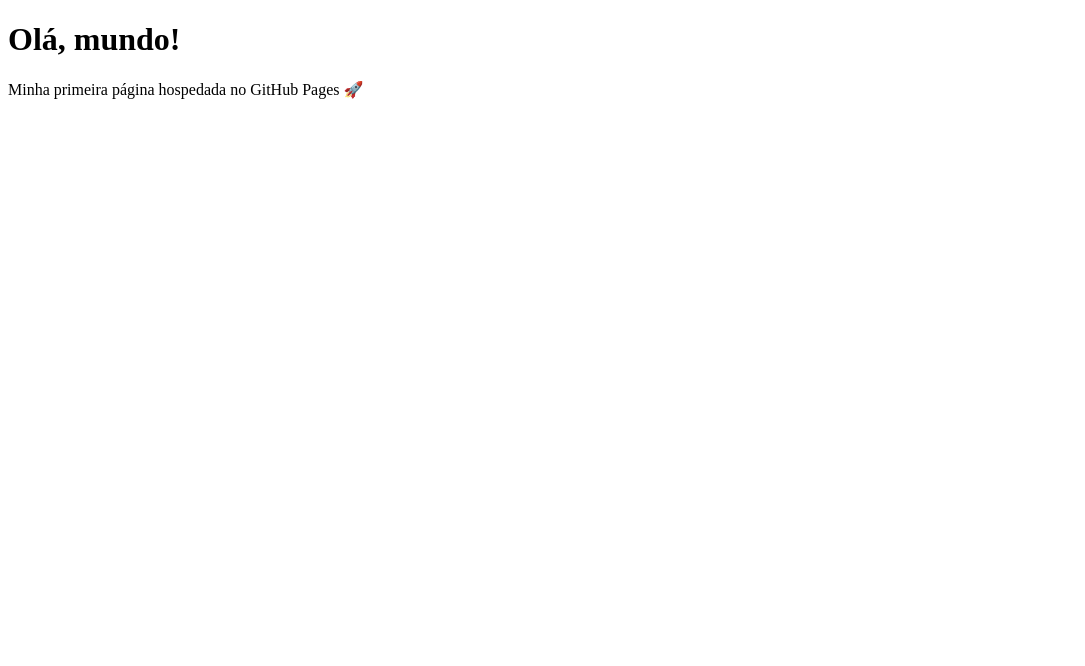
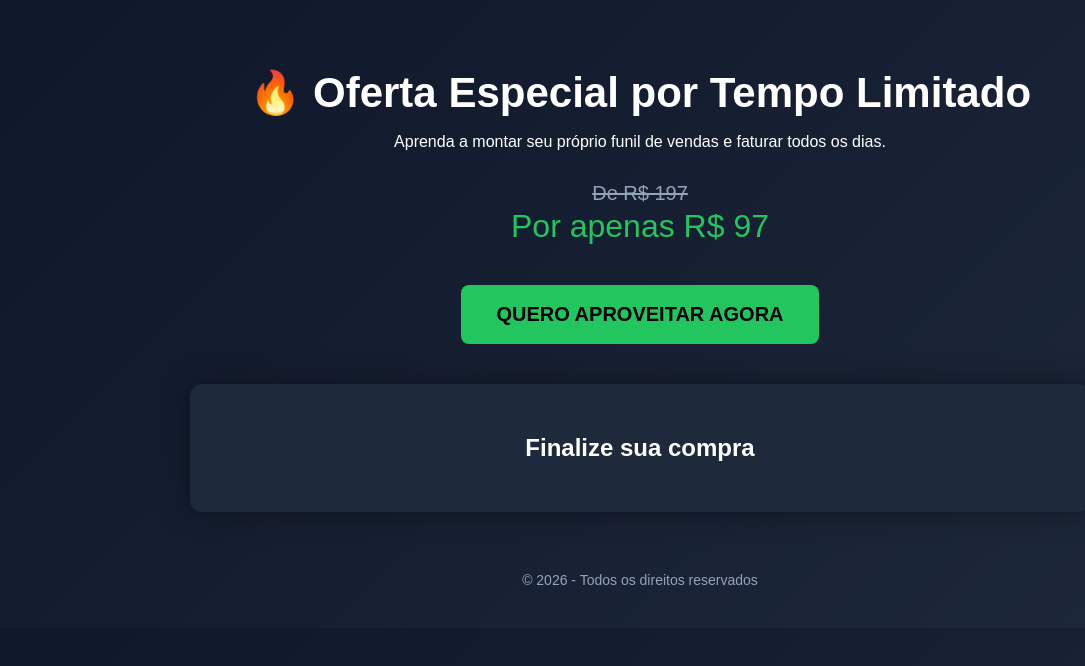
Before and after one commit to felipe-moreira133/octocat.github.io, a plain HTML site: page index.html in a window 1280 px wide. Shown: the whole page, without its empty margins (0-1085 px from the left). Drawn offline with Linux system fonts and the light colour scheme.

Commit message:
Update index.html

```diff
--- a/index.html
+++ b/index.html
@@ -1,11 +1,110 @@
 <!DOCTYPE html>
-<html>
+<html lang="pt-br">
 <head>
-    <title>Minha Primeira Página</title>
-    <meta charset="UTF-8">
+  <meta charset="UTF-8">
+  <meta name="viewport" content="width=device-width, initial-scale=1.0">
+  <title>Oferta Especial</title>
+
+  <!-- Script Mundpay -->
+  <script src="https://upsell.mundpay.com/script-v2.js" defer async></script>
+
+  <style>
+    body {
+      margin: 0;
+      font-family: Arial, sans-serif;
+      background: linear-gradient(135deg, #0f172a, #1e293b);
+      color: white;
+      text-align: center;
+    }
+
+    .container {
+      max-width: 900px;
+      margin: auto;
+      padding: 40px 20px;
+    }
+
+    h1 {
+      font-size: 42px;
+      margin-bottom: 10px;
+    }
+
+    .highlight {
+      color: #22c55e;
+    }
+
+    .price {
+      font-size: 32px;
+      margin: 20px 0;
+    }
+
+    .old-price {
+      text-decoration: line-through;
+      color: #94a3b8;
+      font-size: 20px;
+    }
+
+    .btn {
+      display: inline-block;
+      padding: 18px 35px;
+      font-size: 20px;
+      font-weight: bold;
+      background: #22c55e;
+      color: black;
+      border-radius: 8px;
+      text-decoration: none;
+      transition: 0.3s;
+      margin-top: 20px;
+    }
+
+    .btn:hover {
+      background: #16a34a;
+      transform: scale(1.05);
+    }
+
+    .box {
+      background: #1e293b;
+      padding: 30px;
+      border-radius: 12px;
+      margin-top: 40px;
+      box-shadow: 0 0 30px rgba(0,0,0,0.4);
+    }
+
+    footer {
+      margin-top: 60px;
+      font-size: 14px;
+      color: #94a3b8;
+    }
+  </style>
 </head>
+
 <body>
-    <h1>Olá, mundo!</h1>
-    <p>Minha primeira página hospedada no GitHub Pages 🚀</p>
+
+  <div class="container">
+
+    <h1>🔥 Oferta Especial por Tempo Limitado</h1>
+
+    <p>Aprenda a montar seu próprio funil de vendas e faturar todos os dias.</p>
+
+    <div class="price">
+      <span class="old-price">De R$ 197</span><br>
+      <span class="highlight">Por apenas R$ 97</span>
+    </div>
+
+    <a href="#checkout" class="btn">QUERO APROVEITAR AGORA</a>
+
+    <div class="box" id="checkout">
+      <h2>Finalize sua compra</h2>
+
+      <!-- Render Mundpay -->
+      <div data-mndpay-render="019ca5ef-561e-7166-b040-243293862153" data-env="develop"></div>
+
+    </div>
+
+    <footer>
+      © 2026 - Todos os direitos reservados
+    </footer>
+
+  </div>
+
 </body>
 </html>
```
